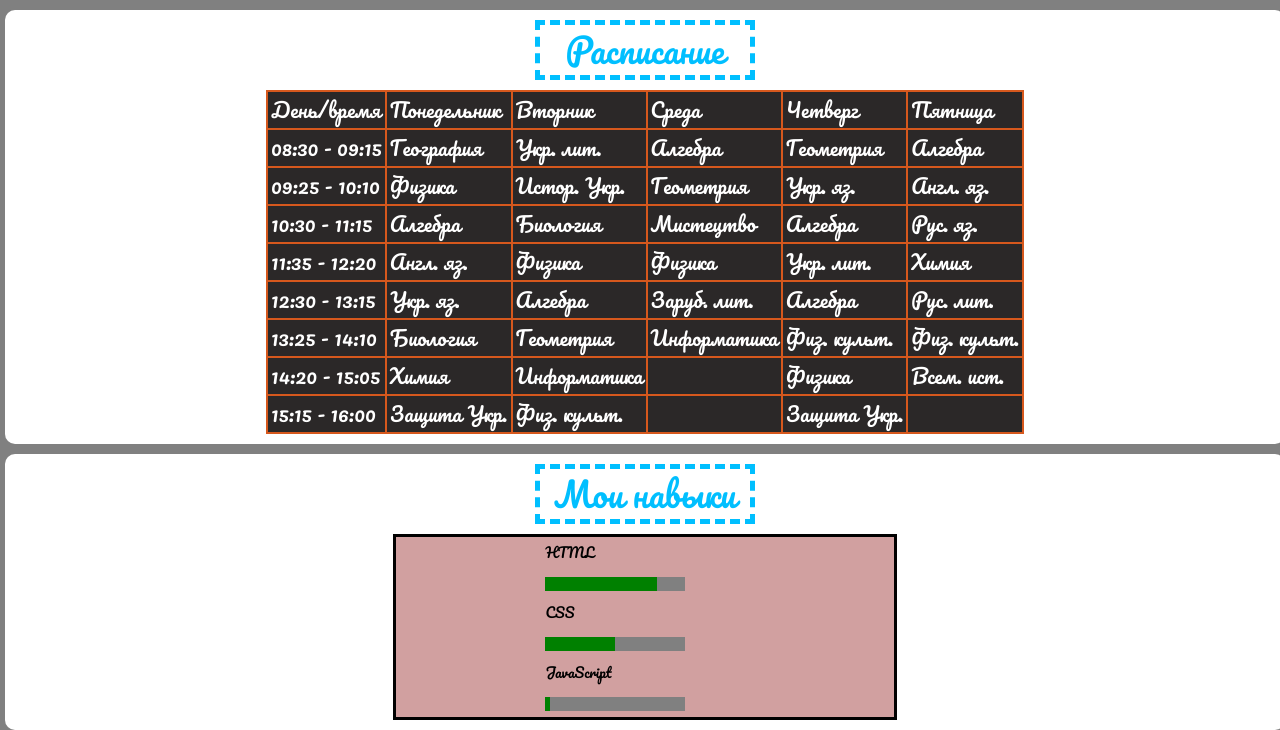
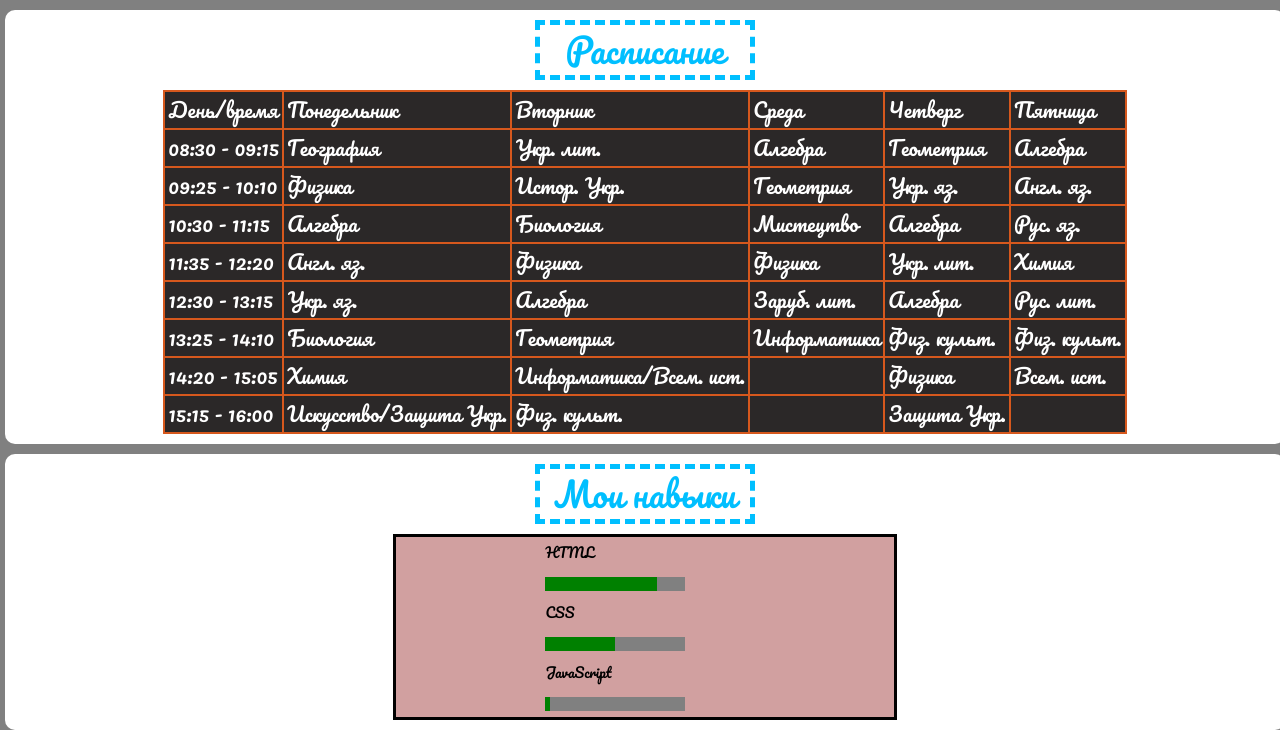
Before and after one commit to Gatvik/gatvik.github.io, a plain HTML site: page index.html in a window 1280 px wide. Shown: the part 700-1430 px from the top of the page. Drawn offline with Linux system fonts and the light colour scheme.

Commit message:
Add files via upload

```diff
--- a/index.html
+++ b/index.html
@@ -87,14 +87,14 @@
                    <tr>
                        <td>14:20 - 15:05</td>
                        <td>Химия</td>
-                       <td>Информатика</td>
+                       <td>Информатика/Всем. ист.</td>
                        <td></td>
                        <td>Физика</td>
                        <td>Всем. ист.</td>
                    </tr>
                    <tr>
                        <td>15:15 - 16:00</td>
-                       <td>Защита Укр.</td>
+                       <td>Искусство/Защита Укр.</td>
                        <td>Физ. культ.</td>
                        <td></td>
                        <td>Защита Укр.</td>
```
